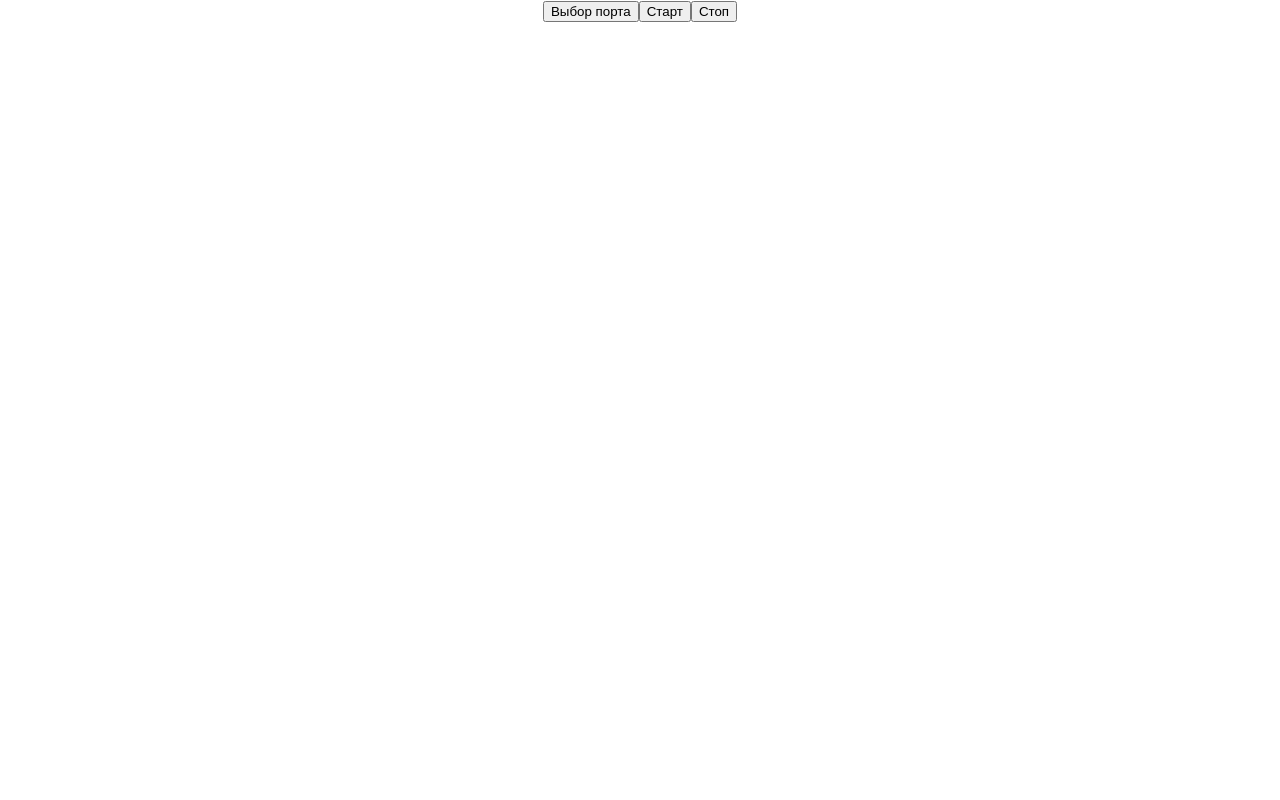
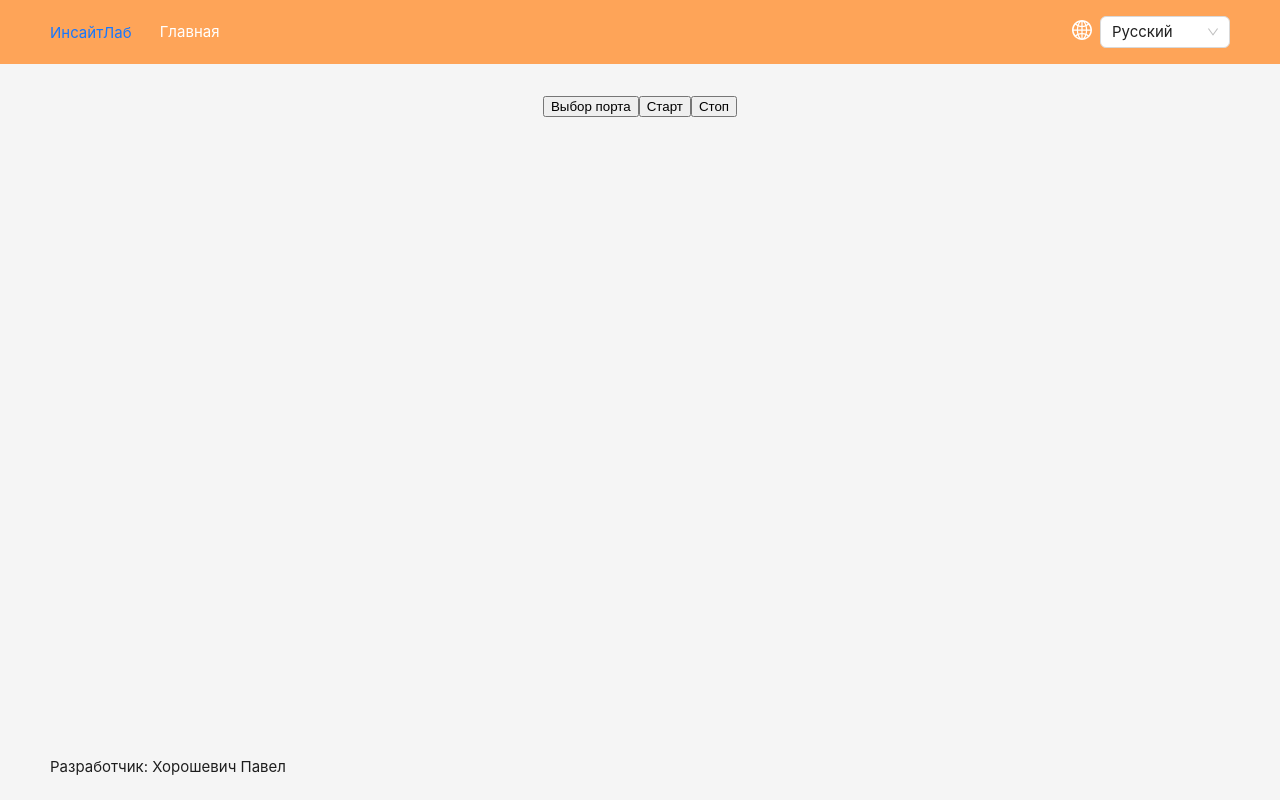
Before and after one commit to InsightLabTools/InsightFrontend, a React (Create React App) app: page / in a window 1280 px wide. Built offline with nearby package versions, Linux system fonts and the light colour scheme.

Commit message:
feat: шаблон страницы, навигация, локализация

```diff
--- a/package.json
+++ b/package.json
@@ -11,8 +11,12 @@
     "@types/node": "^16.18.40",
     "@types/react": "^18.2.20",
     "@types/react-dom": "^18.2.7",
+    "antd": "^5.8.4",
+    "i18next": "^23.4.6",
     "react": "^18.2.0",
     "react-dom": "^18.2.0",
+    "react-i18next": "^13.2.0",
+    "react-router-dom": "^6.15.0",
     "react-scripts": "5.0.1",
     "typescript": "^4.9.5",
     "web-vitals": "^2.1.4"
--- a/src/App.tsx
+++ b/src/App.tsx
@@ -1,9 +1,35 @@
 import React from "react";
 import "./App.css";
-import SerialPortUI from "./components/ui/SerialPortUI";
+import { Layout, ConfigProvider } from "antd";
+import { Routes, Route } from "react-router-dom";
+import MainPage from "./components/pages/MainPage";
+import HeaderLayout from "./components/ui/HeaderLayout";
+
+const { Header, Content, Footer } = Layout;
 
 function App() {
-  return <SerialPortUI />;
+  return (
+    <ConfigProvider
+      theme={{
+        token: {
+          fontSize: 15,
+          colorPrimary: "#fea458",
+        },
+      }}
+    >
+      <Layout style={{ minHeight: "100vh" }}>
+        <HeaderLayout />
+        <Content style={{ margin: 32 }}>
+          <Routes>
+            <Route path="/" element={<MainPage />} />
+          </Routes>
+        </Content>
+        <Footer>
+          <span>Разработчик: Хорошевич Павел</span>
+        </Footer>
+      </Layout>
+    </ConfigProvider>
+  );
 }
 
 export default App;
--- /dev/null
+++ b/src/components/pages/MainPage.tsx
@@ -0,0 +1,8 @@
+import React from "react";
+import SerialPortUI from "../ui/SerialPortUI";
+
+const MainPage = () => {
+  return <SerialPortUI />;
+};
+
+export default MainPage;
--- /dev/null
+++ b/src/components/ui/HeaderLayout.tsx
@@ -0,0 +1,48 @@
+import React from "react";
+import { Layout, ConfigProvider, Menu, FloatButton } from "antd";
+import { Routes, Route, NavLink, useLocation } from "react-router-dom";
+import { useTranslation } from "react-i18next";
+import LangSelector from "./LangSelector";
+
+const { Header } = Layout;
+
+const HeaderLayout = () => {
+  const { t } = useTranslation();
+  return (
+    <Header
+      style={{
+        display: "inline-flex",
+        gap: "12px",
+        justifyContent: "space-between",
+        alignItems: "stretch",
+        backgroundColor: "#fea458",
+      }}
+    >
+      <NavLink to="/">
+        <span
+          style={{
+            display: "inline-block",
+            height: "100%",
+            verticalAlign: "middle",
+          }}
+        >
+          ИнсайтЛаб
+        </span>
+      </NavLink>
+      <Menu
+        mode={"horizontal"}
+        defaultSelectedKeys={["1"]}
+        theme={"dark"}
+        style={{ flex: "auto", backgroundColor: "#fea458" }}
+      >
+        <Menu.Item key={1}>
+          <NavLink to="/">{t("ui.menuMainPage")}</NavLink>
+        </Menu.Item>
+      </Menu>
+
+      <LangSelector />
+    </Header>
+  );
+};
+
+export default HeaderLayout;
--- /dev/null
+++ b/src/components/ui/LangSelector.tsx
@@ -0,0 +1,33 @@
+/**
+ * Временный компонент. Нужен для смены языка интерфейса.
+ */
+
+import React from "react";
+import { Select, Space } from "antd";
+import { GlobalOutlined } from "@ant-design/icons";
+import { useTranslation } from "react-i18next";
+
+const LangSelector = () => {
+  const { t, i18n } = useTranslation();
+  const handleLangChange = (value: string) => {
+    i18n.changeLanguage(value);
+  };
+  return (
+    <div>
+      <Space>
+        <GlobalOutlined style={{ color: "#fff", fontSize: 20 }} />
+        <Select
+          defaultValue="ru"
+          style={{ width: 130 }}
+          onChange={handleLangChange}
+          options={[
+            { value: "ru", label: "Русский" },
+            { value: "be", label: "Беларуская" },
+          ]}
+        />
+      </Space>
+    </div>
+  );
+};
+
+export default LangSelector;
--- /dev/null
+++ b/src/i18n/config.ts
@@ -0,0 +1,23 @@
+import i18n from "i18next";
+import { initReactI18next } from "react-i18next";
+
+import ru from "./locales/ru.json";
+import be from "./locales/be.json";
+
+export const resources = {
+    ru: {
+        main: ru,
+    },
+    be: {
+        main: be,
+    },
+};
+
+i18n.use(initReactI18next).init({
+    resources,
+    defaultNS: "main",
+    debug: true,
+    fallbackLng: "ru",
+});
+
+export default i18n;
--- /dev/null
+++ b/src/i18n/locales/be.json
@@ -0,0 +1,12 @@
+{
+    "ui": {
+        "uploadFromFile": "Праверка праекта з файла",
+        "uploadFromURL": "Праверка онлайн-праекта",
+        "upload": "Перацягні сюды файл з праектам",
+        "loading": "Праект загружаецца",
+        "uploadError": "Не ўдалося загрузіць праект. Правер фармат файла",
+        "uploadFinished": "Праект загружаны",
+        "fileName": "Імя файла: {{fileName}}",
+        "totalGrade": "Агульная адзнака: {{totalGrade}} з {{maxGrade}}"
+    }
+}
--- /dev/null
+++ b/src/i18n/locales/ru.json
@@ -0,0 +1,5 @@
+{
+    "ui": {
+        "menuMainPage": "Главная"
+    }
+}
--- a/src/index.tsx
+++ b/src/index.tsx
@@ -1,19 +1,17 @@
-import React from 'react';
-import ReactDOM from 'react-dom/client';
-import './index.css';
-import App from './App';
-import reportWebVitals from './reportWebVitals';
+import React from "react";
+import ReactDOM from "react-dom/client";
+import "./index.css";
+import App from "./App";
+import { BrowserRouter as Router } from "react-router-dom";
+import "./i18n/config";
 
 const root = ReactDOM.createRoot(
-  document.getElementById('root') as HTMLElement
+  document.getElementById("root") as HTMLElement,
 );
 root.render(
   <React.StrictMode>
-    <App />
-  </React.StrictMode>
+    <Router>
+      <App />
+    </Router>
+  </React.StrictMode>,
 );
-
-// If you want to start measuring performance in your app, pass a function
-// to log results (for example: reportWebVitals(console.log))
-// or send to an analytics endpoint. Learn more: https://bit.ly/CRA-vitals
-reportWebVitals();
```
Also changed, not shown: @types/i18next.d.ts (added, +10 -0 lines), 1 other file (tests, documents, lock files or other folders).
